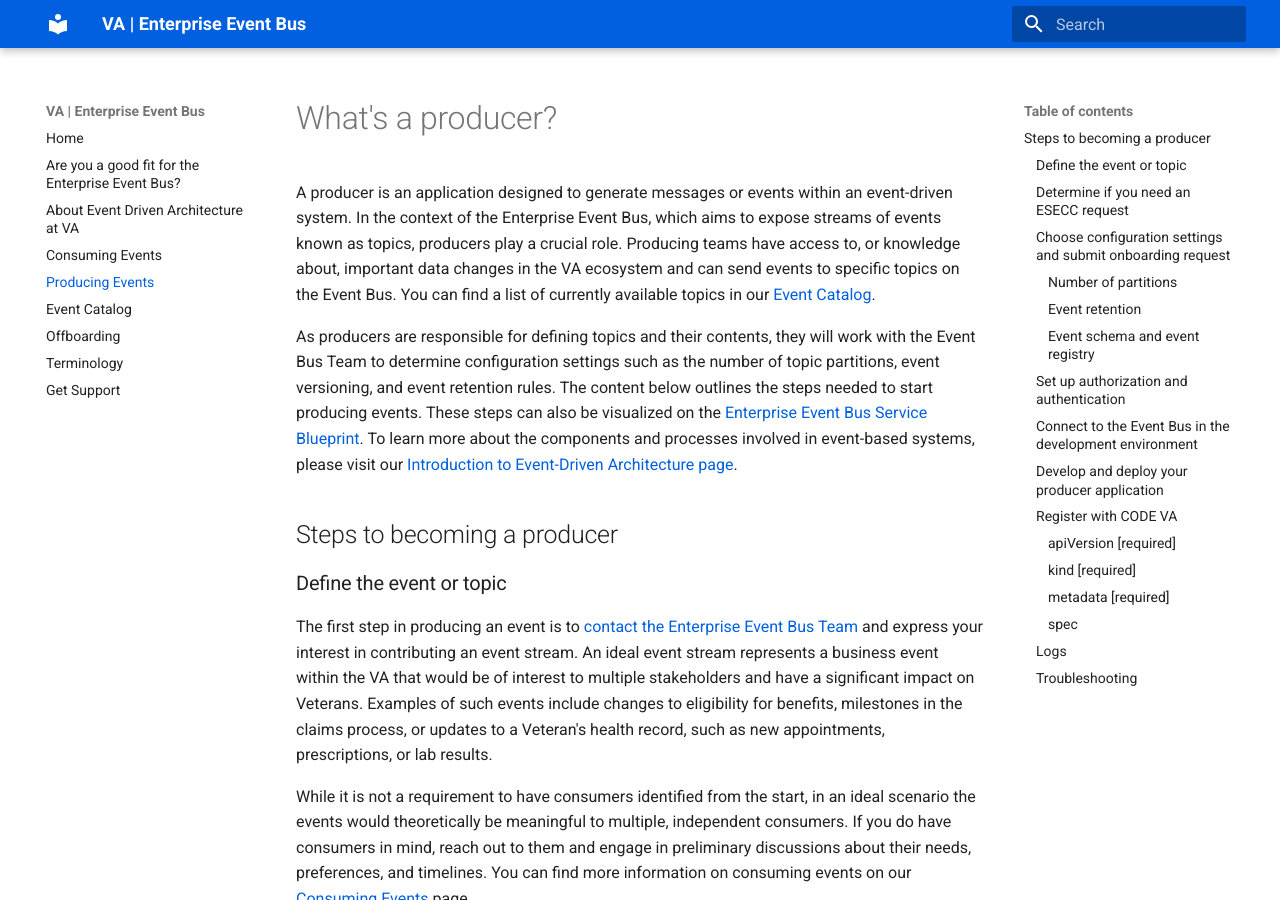
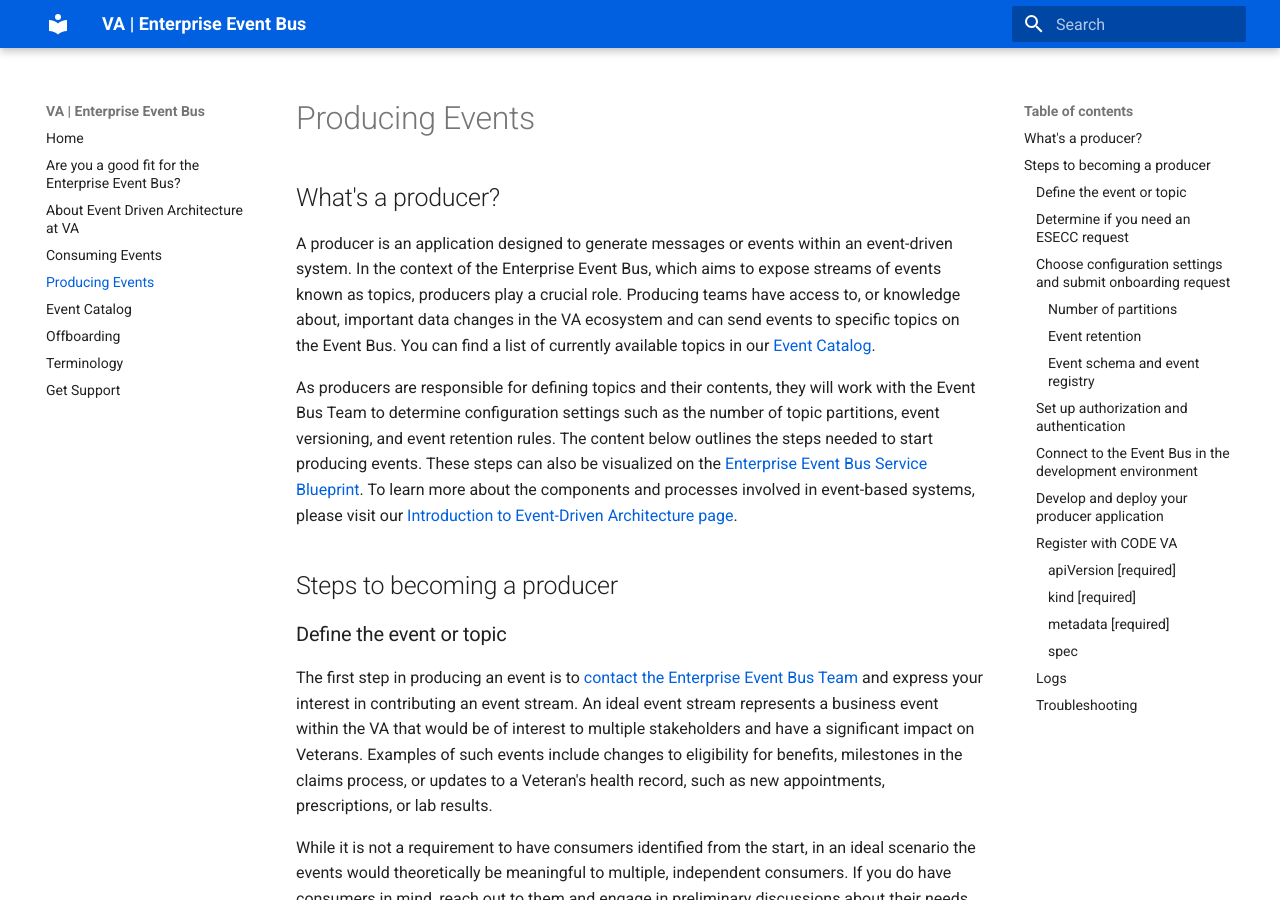
Before and after one commit to department-of-veterans-affairs/ves-event-bus-developer-portal, an MkDocs documentation site: the page built from docs/produce-events.md, in a window 1280 px wide and 900 px high. Built offline with MkDocs 1.6.1 and Material for MkDocs 9.7.7, drawn with Linux system fonts in a browser that asks for light colours.

Commit message:
updating headers

```diff
--- a/docs/produce-events.md
+++ b/docs/produce-events.md
@@ -2,7 +2,9 @@
 title: Producing Events
 ---
 
-# What's a producer?
+# Producing Events
+
+## What's a producer?
 A producer is an application designed to generate messages or events within an event-driven system. In the context of the Enterprise Event Bus, which aims to expose streams of events known as topics, producers play a crucial role. Producing teams have access to, or knowledge about, important data changes in the VA ecosystem and can send events to specific topics on the Event Bus. You can find a list of currently available topics in our [Event Catalog](https://department-of-veterans-affairs.github.io/ves-event-bus-developer-portal/use-events/).
 
 As producers are responsible for defining topics and their contents, they will work with the Event Bus Team to determine configuration settings such as the number of topic partitions, event versioning, and event retention rules. The content below outlines the steps needed to start producing events. These steps can also be visualized on the <a href="https://app.mural.co/t/adhoccorporateworkspace2583/m/adhoccorporateworkspace2583/1678744533321/6e9663e9ba0295865de5f094a62d427affc22f5e?sender=ucc14575938bb14be79634773" target="_blank">Enterprise Event Bus Service Blueprint</a>. To learn more about the components and processes involved in event-based systems, please visit our [Introduction to Event-Driven Architecture page](./intro-to-eda.md).
```
